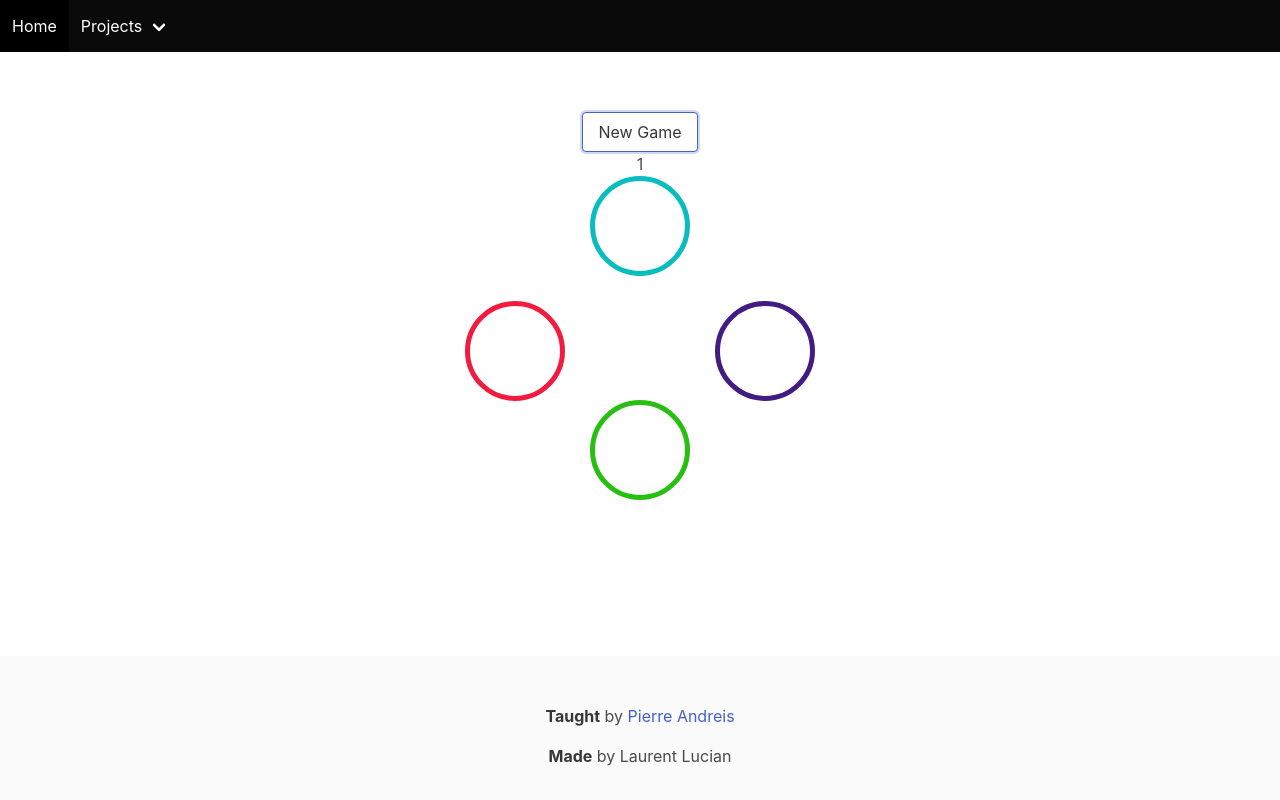
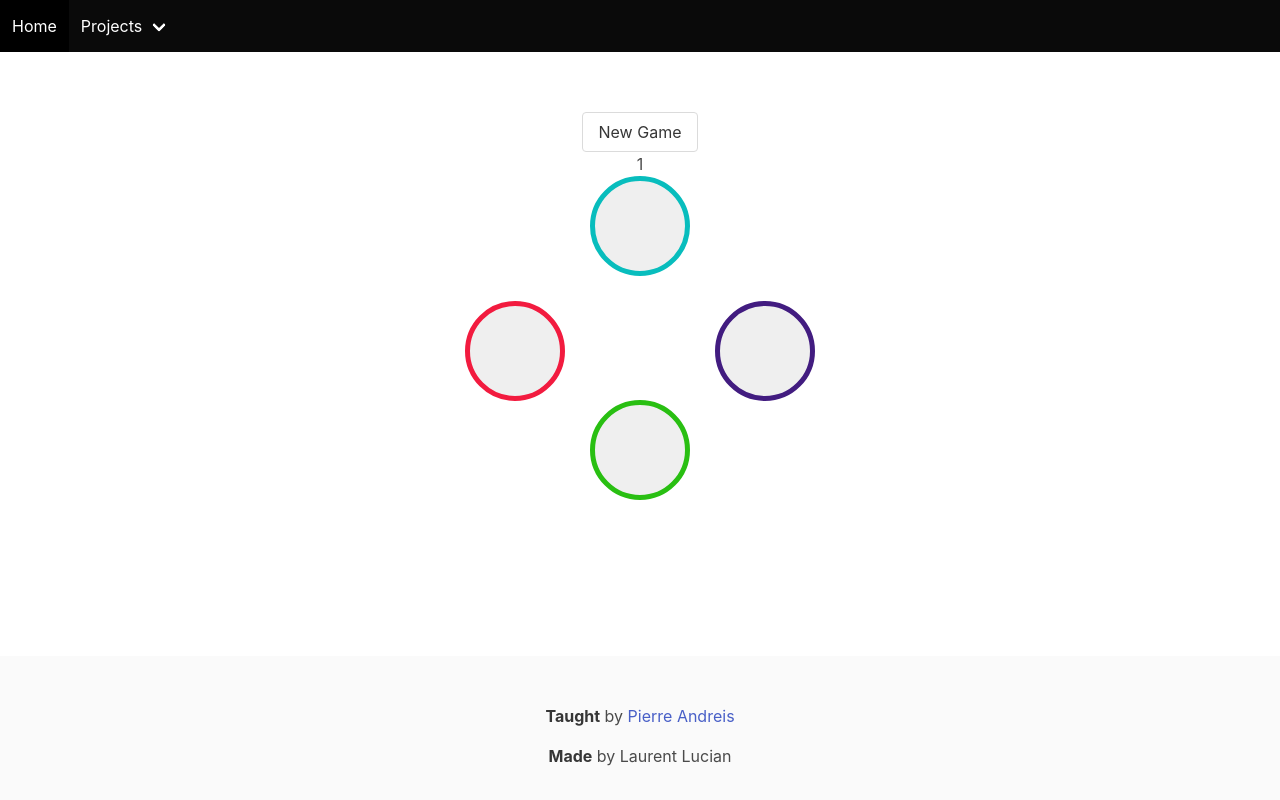
Before and after one commit to laurentlucian/origin-react, a React (Create React App) app in the folder my-app/: page /simon in a window 1280 px wide. Both pictures are taken after a click on the button "Start". Built offline with nearby package versions, Linux system fonts and the light colour scheme.

Commit message:
finishing up simon (all react)

```diff
--- a/my-app/src/components/Simon.jsx
+++ b/my-app/src/components/Simon.jsx
@@ -9,109 +9,111 @@ const sound = [
   new Audio(`${soundUrl}4.mp3`)
 ];
 
-const color = ["blue", "red", "dark", "green"];
-
 class Simon extends Component {
   state = {
-    currentLevel: [],
-    player: [],
-    playing: true
+    memory: [],
+    current: [],
+    color: null,
+    playing: true,
+    lost: false
   };
 
-  play = i => {
-    const currentColor = color[i];
-    const button = document.querySelector(`#${currentColor}`);
-    sound[i].play();
-    button.classList.toggle("play");
+  play = (i, t) => {
+    this.setState({ color: i }, () => sound[i].play());
     setTimeout(() => {
-      button.classList.toggle("play");
-    }, 200);
+      this.setState({ color: null });
+    }, t);
   };
 
-  stack = "";
-
-  showGame = () => {
-    let num = 0;
-    if (this.state.currentLevel.length !== 0) {
-      this.stack = setInterval(() => {
-        let curLevel = this.state.currentLevel[num];
-        // console.log("current value", curLevel);
-        this.play(curLevel);
-        num++;
-        if (num >= this.state.currentLevel.length) {
-          clearInterval(this.stack);
-          num = 0;
-          // console.log("after interval");
-          this.setState({ player: [], playing: false });
-        }
-      }, 750);
-    }
+  initComputer = () => {
+    this.setState(state => {
+      const memory = [...state.memory];
+      memory.push(Math.floor(Math.random() * 3));
+      return { memory: memory, playing: true };
+    }, this.computerTurn);
   };
 
-  addLevel() {
-    let level = [...this.state.currentLevel];
-    const newNumber = Math.random() * 3;
-    level.push(Math.round(newNumber * 1));
-    // console.log("addLevel", level);
+  computerTurn = () => {
+    clearTimeout(this.computerTimeout);
 
-    this.setState({ currentLevel: level, playing: true }, () =>
-      this.showGame()
-    );
-  }
+    const current = [...this.state.current]; // gets current every recursive
+    const memory = [...this.state.memory]; // stays the same within the turn
+    const now = memory[current.length]; // current turn (length is 1 more than index so next turn)
+    console.log(now);
 
-  handleClick = index => {
-    clearInterval(this.stack);
-    const playerMove = this.state.player;
-    playerMove.push(index);
-    sound[index].play();
-    this.setState({ player: playerMove }, () => this.checkMove());
-  };
+    if (typeof now === "undefined") {
+      console.log("computer done");
+      this.initPlayer();
+      return;
+    }
+    current.push(now); // add the current turn
+    this.play(now, 850);
+    this.setState({
+      current
+    });
 
-  checkMove = () => {
-    for (let i = 0; i < this.state.player.length; i++) {
-      // console.log("currentLevel", this.state.currentLevel);
-      console.log("playerMove", this.state.player);
-      // console.log("currentLevel[i]", this.state.currentLevel[i]);
-      // console.log("playerMove[i]", this.state.player[i]);
-      if (this.state.player[i] === this.state.currentLevel[i]) {
-        this.setState({ player: this.state.player });
-        if (this.state.player.length === this.state.currentLevel.length) {
-          this.setState({ player: [] }, () => this.addLevel());
-          console.log("goodjob");
-        }
-      } else {
-        console.log("badjob");
-        this.setState({ currentLevel: [], playing: true }, () =>
-          clearInterval(this.stack)
-        );
-        this.toggleAll();
-      }
-    }
-  };
-
-  newGame = () => {
-    // const buttons = document.getElementsByClassName("buttons");
-    // for (let i = 0; i < buttons.length; i++) {
-    //   buttons[i].classList.remove("play");
-    // }
-    this.toggleAll();
-
-    clearInterval(this.stack);
-    this.setState({ currentLevel: [], player: [], zero: false }, () =>
-      this.addLevel()
+    // recursive
+    console.log("current", current.length);
+    this.computerTimeout = setTimeout(
+      () => this.computerTurn(),
+      current.length === memory.length ? 100 : 1100
     );
   };
 
-  toggleAll = () => {
-    const buttons = document.getElementsByClassName("buttons");
-    for (let i = 0; i < buttons.length; i++) {
-      buttons[i].classList.toggle("play");
-    }
+  initPlayer = () => {
+    this.setState({ playing: false });
+  };
+
+  playerTurn = (i, e) => {
+    console.log("apertei", i, "tinha que apertar=", this.state.current[0]);
+    this.setState(
+      state => {
+        const [now, ...newCurrent] = state.current;
+        if (now !== i) {
+          // game over
+          return {
+            memory: [],
+            current: [],
+            playing: true,
+            lost: true,
+            color: i
+          };
+        }
+
+        if (newCurrent.length === 0) {
+          this.end = setTimeout(() => this.initComputer(), 1000);
+        }
+
+        return {
+          current: newCurrent
+        };
+      },
+      () => {
+        sound[i].pause();
+        this.play(i, 200);
+      }
+    );
+  };
+
+  start = () => {
+    this.setState({ playing: true, lost: false });
+    this.initComputer();
+  };
+
+  gameOver = l => {
+    this.setState({ memory: [], current: [], playing: true });
+    l === "l" && this.setState({ lost: true });
   };
 
   componentDidMount() {
+    document.addEventListener(
+      "mousedown",
+      function(e) {
+        e.preventDefault();
+      },
+      false
+    );
     document.addEventListener("keydown", e => this.handleKey(e));
-    this.toggleAll();
   }
 
   componentWillUnmount() {
@@ -120,50 +122,98 @@ class Simon extends Component {
 
   handleKey = e => {
     if (!this.state.playing) {
-      if (e.key === "ArrowLeft") {
-        this.handleClick(0);
-      } else if (e.key === "ArrowUp") {
-        this.handleClick(1);
+      if (e.key === "ArrowUp") {
+        this.playerTurn(0);
+      } else if (e.key === "ArrowLeft") {
+        this.playerTurn(1);
       } else if (e.key === "ArrowRight") {
-        this.handleClick(2);
+        this.playerTurn(2);
       } else if (e.key === "ArrowDown") {
-        this.handleClick(3);
+        this.playerTurn(3);
       }
     }
   };
 
   render() {
+    let button;
+    if (!this.state.memory.length && !this.state.lost) {
+      button = (
+        <button className="button" onClick={this.start}>
+          Start
+        </button>
+      );
+    } else if (this.state.lost) {
+      button = (
+        <button
+          className="button"
+          onClick={this.start}
+          style={{ fontWeight: "bold" }}
+        >
+          Lost! Again?
+        </button>
+      );
+    } else {
+      button = (
+        <button className="button" onClick={this.gameOver}>
+          New Game
+        </button>
+      );
+    }
+
     return (
       <div className="container">
-        <button className="button" onClick={this.newGame}>
-          {this.state.currentLevel.length ? "New Game" : "Start"}
-        </button>
-        <div>{this.state.currentLevel.length}</div>
-        <div
+        {button}
+        <div>{this.state.memory.length}</div>
+        {/* <div>{JSON.stringify(this.state, null, 2)}</div> */}
+        <button
           className="buttons"
           id="blue"
-          onClick={() => this.handleClick(0)}
-          style={this.state.playing ? { pointerEvents: "none" } : {}}
+          onClick={e => this.playerTurn(0, e)}
+          style={{
+            pointerEvents: this.state.playing && "none",
+            backgroundColor:
+              this.state.color === 0 || !this.state.memory.length
+                ? "currentColor"
+                : ""
+          }}
         />
         <div className="middle">
-          <div
+          <button
             className="buttons"
             id="red"
-            onClick={() => this.handleClick(1)}
-            style={this.state.playing ? { pointerEvents: "none" } : {}}
+            onClick={e => this.playerTurn(1, e)}
+            style={{
+              pointerEvents: this.state.playing && "none",
+              backgroundColor:
+                this.state.color === 1 || !this.state.memory.length
+                  ? "currentColor"
+                  : ""
+            }}
           />
-          <div
+          <button
             className="buttons"
             id="dark"
-            onClick={() => this.handleClick(2)}
-            style={this.state.playing ? { pointerEvents: "none" } : {}}
+            onClick={e => this.playerTurn(2, e)}
+            style={{
+              pointerEvents: this.state.playing && "none",
+              backgroundColor:
+                this.state.color === 2 || !this.state.memory.length
+                  ? "currentColor"
+                  : ""
+            }}
           />
         </div>
-        <div
+        <button
           className="buttons"
           id="green"
-          onClick={() => this.handleClick(3)}
-          style={this.state.playing ? { pointerEvents: "none" } : {}}
+          onClick={e => this.playerTurn(3, e)}
+          style={{
+            pointerEvents: this.state.playing && "none",
+            backgroundColor:
+              this.state.color === 3 || !this.state.memory.length
+                ? "currentColor"
+                : ""
+          }}
         />
       </div>
     );
--- a/my-app/src/css/simon.css
+++ b/my-app/src/css/simon.css
@@ -13,9 +13,7 @@
   border-radius: 500px;
   outline: none;
 }
-.buttons:active {
-  background-color: currentColor;
-}
+
 .play {
   background-color: currentColor;
 }
```
Also changed, not shown: my-app/src/components/SimonOld.jsx (added, +173 -0 lines).
